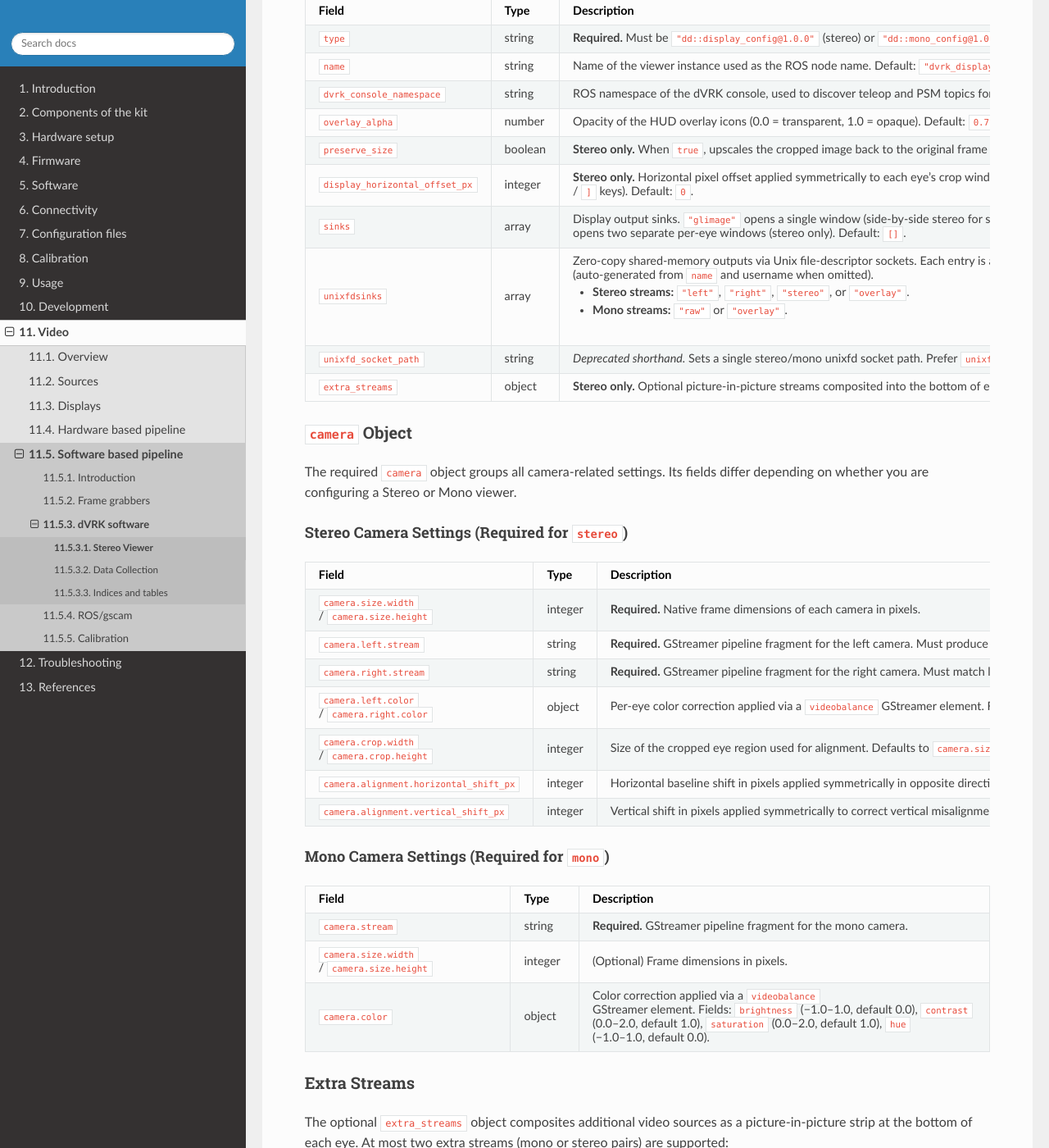
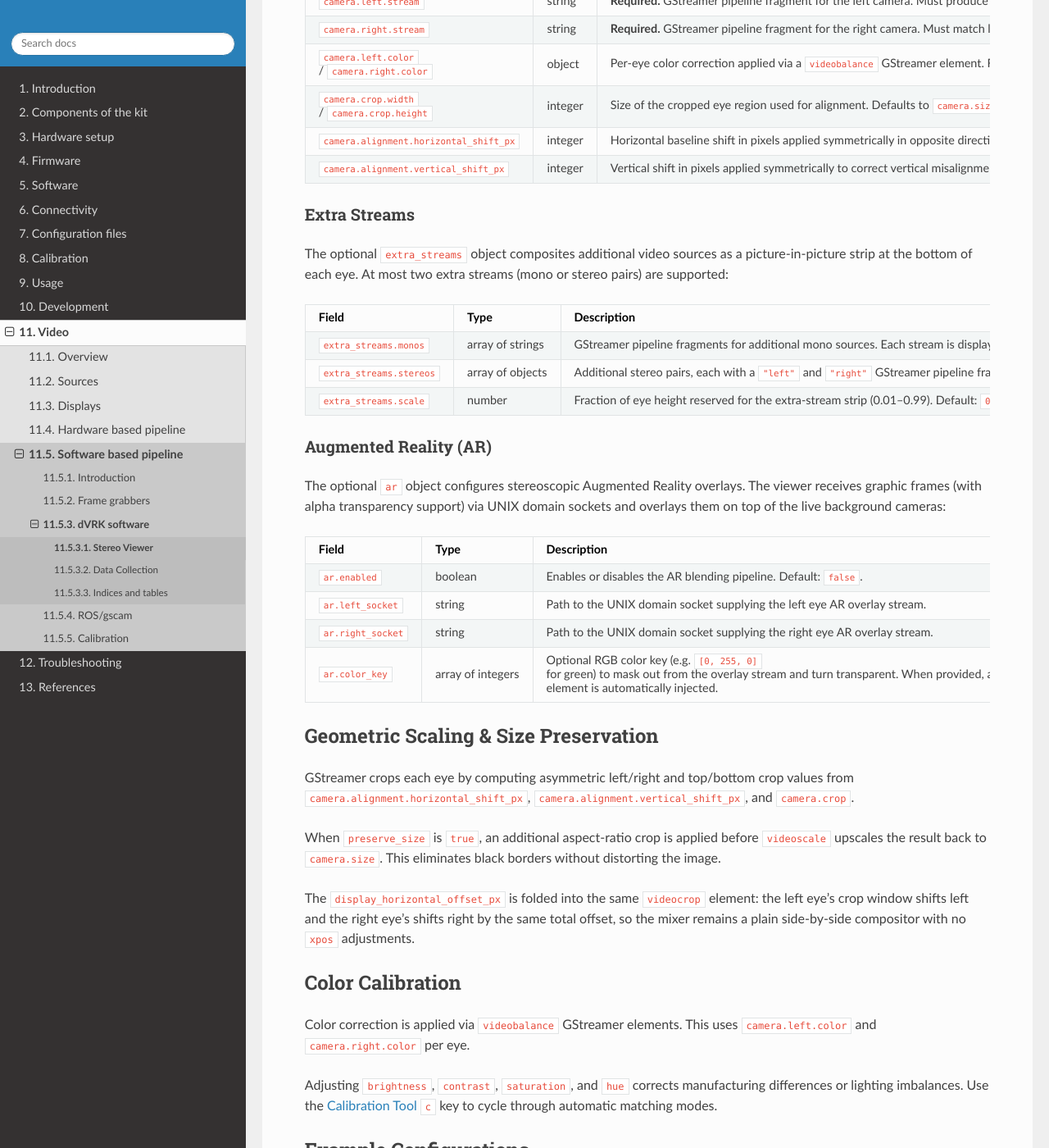
Before and after one commit to jhu-dvrk/dvrk-readthedocs, a Sphinx documentation site: the page built from docs/pages/video/software/dvrk/viewer/configuration.rst, in a window 1280 px wide and 1400 px high, scrolled down 2074 px. Shown: the whole window at 82% size. Built offline with Sphinx 7.4.7 and the Read the Docs theme 3.1.0, drawn with Linux system fonts in a browser that asks for light colours; the version number could not be read and is left out; some of the changed text lies outside the part shown.

Commit message:
remove doc for dvrk_display mono, added doc for dvrk_display AR/overlay feature

```diff
--- a/docs/pages/video/software/dvrk/viewer/configuration.rst
+++ b/docs/pages/video/software/dvrk/viewer/configuration.rst
@@ -1,7 +1,7 @@
 Configuration Schema
 ====================
 
-The ``dvrk_display`` executables use a JSON configuration file validated against a specific schema. The ``stereo`` executable uses the ``dd::display_config@1.0.0`` schema, while the ``mono`` executable uses the ``dd::mono_config@1.0.0`` schema.
+The ``dvrk_display`` executable uses a JSON configuration file validated against a specific schema. The ``stereo`` executable uses the ``dd::display_config@1.0.0`` schema.
 
 Getting Started
 ---------------
@@ -25,22 +25,7 @@ The ``camera.size``, ``camera.left.stream``, and ``camera.right.stream`` fields
      }
    }
 
-For **Mono Viewer** (uses ``dd::mono_config@1.0.0``):
-
-The ``camera.stream`` field is required:
-
-.. code-block:: json
-
-   {
-     "type": "dd::mono_config@1.0.0",
-     "name": "dvrk_display_mono",
-     "sinks": ["glimage"],
-     "camera": {
-       "stream": "v4l2src device=/dev/video0"
-     }
-   }
-
-Most stereo-specific fields (crop dimensions, alignment shifts, color calibration, display offset, etc.) are best adjusted interactively using the :doc:`calibration_tool` rather than edited by hand. The calibration tool will populate and update these fields in the JSON file automatically.
+Most fields (crop dimensions, alignment shifts, color calibration, display offset, etc.) are best adjusted interactively using the :doc:`calibration_tool` rather than edited by hand. The calibration tool will populate and update these fields in the JSON file automatically.
 
 Full Configuration Reference
 ----------------------------
@@ -75,27 +60,6 @@ Full Configuration Reference
      }
    }
 
-**Mono Configuration Example:**
-
-.. code-block:: json
-
-   {
-     "type": "dd::mono_config@1.0.0",
-     "name": "dvrk_display_mono",
-     "dvrk_console_namespace": "console",
-     "overlay_alpha": 0.7,
-     "sinks": ["glimage"],
-     "unixfdsinks": [
-       { "stream": "raw", "name": "raw_output" },
-       { "stream": "overlay", "name": "overlay_output" }
-     ],
-     "camera": {
-       "stream": "v4l2src device=/dev/video0",
-       "size": { "width": 640, "height": 480 },
-       "color": { "brightness": 0.0, "contrast": 1.0, "saturation": 1.0, "hue": 0.0 }
-     }
-   }
-
 Top-Level Field Reference
 ~~~~~~~~~~~~~~~~~~~~~~~~~
 
@@ -108,7 +72,7 @@ Top-Level Field Reference
      - Description
    * - ``type``
      - string
-     - **Required.** Must be ``"dd::display_config@1.0.0"`` (stereo) or ``"dd::mono_config@1.0.0"`` (mono). Validated on startup.
+     - **Required.** Must be ``"dd::display_config@1.0.0"``. Validated on startup.
    * - ``name``
      - string
      - Name of the viewer instance used as the ROS node name. Default: ``"dvrk_display"``.
@@ -121,17 +85,17 @@ Top-Level Field Reference
      - Opacity of the HUD overlay icons (0.0 = transparent, 1.0 = opaque). Default: ``0.7``.
    * - ``preserve_size``
      - boolean
-     - **Stereo only.** When ``true``, upscales the cropped image back to the original frame dimensions
+     - When ``true``, upscales the cropped image back to the original frame dimensions
        without black borders. Default: ``true``.
    * - ``display_horizontal_offset_px``
      - integer
-     - **Stereo only.** Horizontal pixel offset applied symmetrically to each eye's crop window so that
+     - Horizontal pixel offset applied symmetrically to each eye's crop window so that
        the stereo display presents content at the surgeon's working depth. Set by the
        calibration tool (``[`` / ``]`` keys). Default: ``0``.
    * - ``sinks``
      - array
-     - Display output sinks. ``"glimage"`` opens a single window (side-by-side stereo for stereo; standard window for mono);
-       ``"glimages"`` opens two separate per-eye windows (stereo only). Default: ``[]``.
+     - Display output sinks. ``"glimage"`` opens a single window (side-by-side stereo);
+       ``"glimages"`` opens two separate per-eye windows. Default: ``[]``.
    * - ``unixfdsinks``
      - array
      - Zero-copy shared-memory outputs via Unix file-descriptor sockets. Each entry is
@@ -139,24 +103,20 @@ Top-Level Field Reference
        ``"socket_path"`` (auto-generated from ``name`` and username when omitted).
 
        * **Stereo streams:** ``"left"``, ``"right"``, ``"stereo"``, or ``"overlay"``.
-       * **Mono streams:** ``"raw"`` or ``"overlay"``.
-   * - ``unixfd_socket_path``
-     - string
-     - *Deprecated shorthand.* Sets a single stereo/mono unixfd socket path. Prefer
-       ``unixfdsinks`` for new configurations.
    * - ``extra_streams``
      - object
-     - **Stereo only.** Optional picture-in-picture streams composited into the bottom of each eye.
+     - Optional picture-in-picture streams composited into the bottom of each eye.
        See `Extra Streams`_ below.
+   * - ``ar``
+     - object
+     - Optional Augmented Reality (AR) overlay stream configuration.
+       See `Augmented Reality (AR)`_ below.
 
 
 ``camera`` Object
 ~~~~~~~~~~~~~~~~~
 
-The required ``camera`` object groups all camera-related settings. Its fields differ depending on whether you are configuring a Stereo or Mono viewer.
-
-Stereo Camera Settings (Required for ``stereo``)
-^^^^^^^^^^^^^^^^^^^^^^^^^^^^^^^^^^^^^^^^^^^^^^^
+The required ``camera`` object groups all camera-related settings.
 
 .. list-table::
    :header-rows: 1
@@ -198,28 +158,6 @@ Stereo Camera Settings (Required for ``stereo``)
        between the two cameras.  Set by the calibration tool (↑ / ↓ arrow keys).
        Default: ``0``.
 
-Mono Camera Settings (Required for ``mono``)
-^^^^^^^^^^^^^^^^^^^^^^^^^^^^^^^^^^^^^^^^^^^^
-
-.. list-table::
-   :header-rows: 1
-   :widths: 30 10 60
-
-   * - Field
-     - Type
-     - Description
-   * - ``camera.stream``
-     - string
-     - **Required.** GStreamer pipeline fragment for the mono camera.
-   * - ``camera.size.width`` / ``camera.size.height``
-     - integer
-     - (Optional) Frame dimensions in pixels.
-   * - ``camera.color``
-     - object
-     - Color correction applied via a ``videobalance`` GStreamer element.  Fields:
-       ``brightness`` (−1.0–1.0, default 0.0), ``contrast`` (0.0–2.0, default 1.0),
-       ``saturation`` (0.0–2.0, default 1.0), ``hue`` (−1.0–1.0, default 0.0).
-
 Extra Streams
 ~~~~~~~~~~~~~
 
@@ -247,8 +185,33 @@ picture-in-picture strip at the bottom of each eye.  At most two extra streams
      - Fraction of eye height reserved for the extra-stream strip (0.01–0.99).
        Default: ``0.3`` (30 %).
 
-Geometric Scaling & Size Preservation (Stereo Only)
----------------------------------------------------
+Augmented Reality (AR)
+~~~~~~~~~~~~~~~~~~~~~~
+
+The optional ``ar`` object configures stereoscopic Augmented Reality overlays. The viewer receives graphic frames (with alpha transparency support) via UNIX domain sockets and overlays them on top of the live background cameras:
+
+.. list-table::
+   :header-rows: 1
+   :widths: 25 10 65
+
+   * - Field
+     - Type
+     - Description
+   * - ``ar.enabled``
+     - boolean
+     - Enables or disables the AR blending pipeline. Default: ``false``.
+   * - ``ar.left_socket``
+     - string
+     - Path to the UNIX domain socket supplying the left eye AR overlay stream.
+   * - ``ar.right_socket``
+     - string
+     - Path to the UNIX domain socket supplying the right eye AR overlay stream.
+   * - ``ar.color_key``
+     - array of integers
+     - Optional RGB color key (e.g. ``[0, 255, 0]`` for green) to mask out from the overlay stream and turn transparent. When provided, a GStreamer ``alpha`` element is automatically injected.
+
+Geometric Scaling & Size Preservation
+-------------------------------------
 
 GStreamer crops each eye by computing asymmetric left/right and top/bottom crop
 values from ``camera.alignment.horizontal_shift_px``,
@@ -266,9 +229,9 @@ with no ``xpos`` adjustments.
 Color Calibration
 ------------------
 
-Color correction is applied via ``videobalance`` GStreamer elements. For the stereo viewer, this uses ``camera.left.color`` and ``camera.right.color`` per eye. For the mono viewer, this uses ``camera.color``.
+Color correction is applied via ``videobalance`` GStreamer elements. This uses ``camera.left.color`` and ``camera.right.color`` per eye.
 
-Adjusting ``brightness``, ``contrast``, ``saturation``, and ``hue`` corrects manufacturing differences or lighting imbalances. For the stereo viewer, use the :doc:`calibration_tool` ``c`` key to cycle through automatic matching modes.
+Adjusting ``brightness``, ``contrast``, ``saturation``, and ``hue`` corrects manufacturing differences or lighting imbalances. Use the :doc:`calibration_tool` ``c`` key to cycle through automatic matching modes.
 
 Example Configurations
 -----------------------
@@ -282,6 +245,4 @@ The package ships ready-to-use configuration files under ``share/``:
   per-eye displays.
 - ``doc_stereo_simple.json`` / ``doc_stereo_complex.json`` — Minimal and
   feature-complete documentation templates.
-- ``test_mono.json`` — Simple test configuration for the mono viewer.
 - ``stereo_config.schema.json`` — Formal JSON Schema for offline stereo validation.
-- ``mono_config.schema.json`` — Formal JSON Schema for offline mono validation.
--- a/docs/pages/video/software/dvrk/viewer/index.rst
+++ b/docs/pages/video/software/dvrk/viewer/index.rst
@@ -6,7 +6,7 @@ Stereo Viewer
 .. warning::
    The dVRK stereo viewer and associated `calibration` tools are exclusively supported on ROS 2. ROS 1 is **not** supported.
 
-The ``dvrk_display`` package provides a lightweight, pure C++ application designed to intercept, compose, and display stereo video feeds using native GStreamer elements. You can launch the viewer using the ``stereo`` (or ``mono``) executable, for example: ``ros2 run dvrk_display stereo``.
+The ``dvrk_display`` package provides a lightweight, pure C++ application designed to intercept, compose, and display stereo video feeds using native GStreamer elements. You can launch the viewer using the ``stereo`` executable, for example: ``ros2 run dvrk_display stereo``.
 
 See a video demonstration of the stereo viewer and its overlay features on the `@dvrk-robot <https://www.youtube.com/@dvrk-robot>`_ YouTube channel: `dVRK Stereo Display Example <https://youtu.be/NyHr2-rO-T0?si=KeEKETHXyHFg2tmx>`_.
 
@@ -22,12 +22,11 @@ In addition to rendering the video feed natively, the viewer displays discrete i
 Running the Viewer
 ------------------
 
-The package provides two executables: ``stereo`` for 3D displays (such as the surgeon's console) and ``mono`` for standard flat panels. They can be launched via ROS 2:
+The package provides the ``stereo`` executable for 3D displays (such as the surgeon's console). It can be launched via ROS 2:
 
 .. code-block:: bash
 
    ros2 run dvrk_display stereo -c <config.json> [--grid] [-g <0|1|2|3>]
-   ros2 run dvrk_display mono -c <config.json> [-g <0|1|2|3>]
 
 Command-Line Options
 ~~~~~~~~~~~~~~~~~~~~
```
Also changed, not shown: docs/pages/video/software/dvrk/viewer/pipeline.rst (+25 -5 lines).
